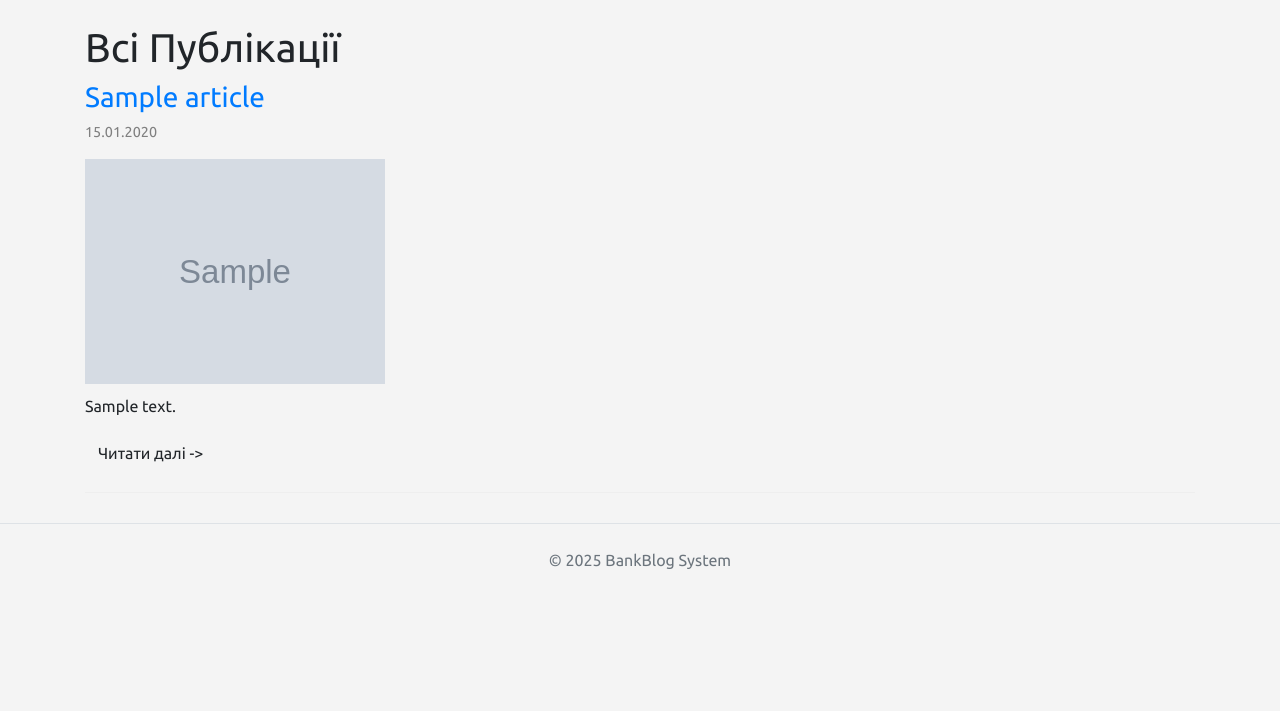
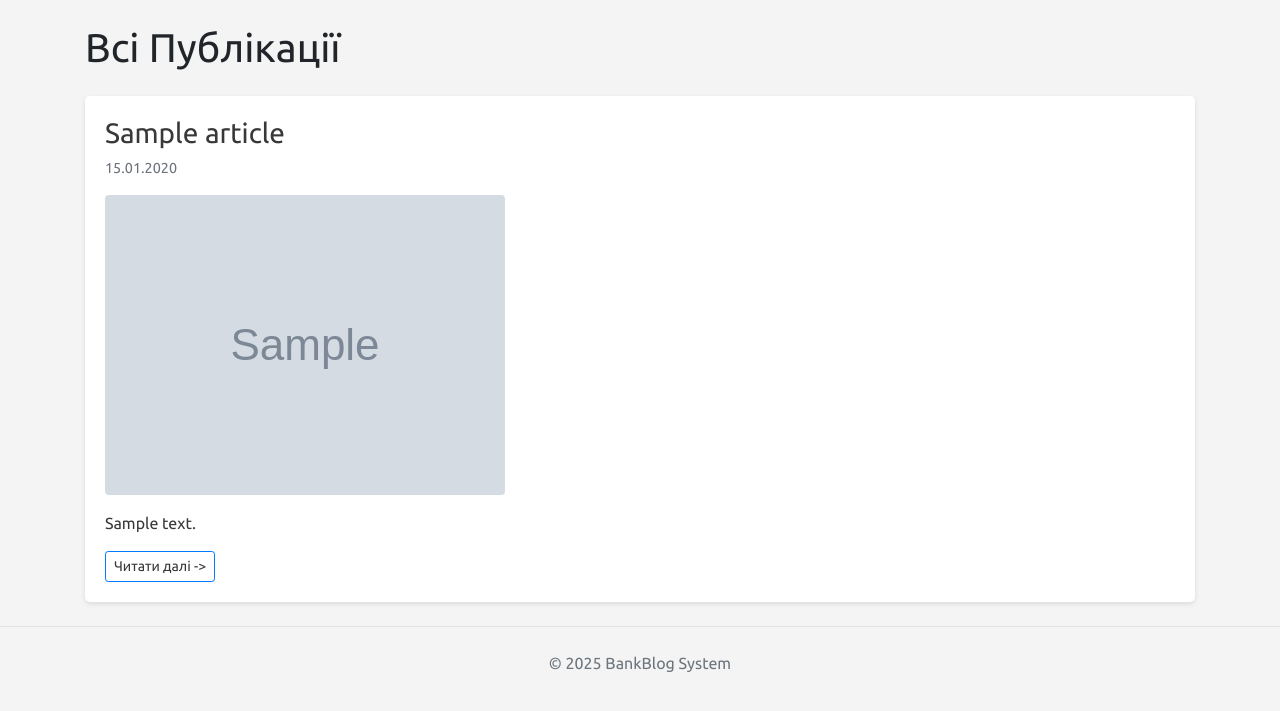
Before and after one commit to jj975/bank_db, a Django app: page /articles in a window 1280 px wide. Shown: the part 56-767 px from the top of the page. Run offline with Django 4.2, Linux system fonts and the light colour scheme; tables that the repository leaves empty hold one stand-in row (values such as "Sample post"); grey boxes marked "Sample" are stand-in pictures; some libraries are stand-ins or nearby versions.

Commit message:
update articles_list.html with bootstrap

```diff
--- a/lab6_banking/mysite/app_blog/templates/articles_list.html
+++ b/lab6_banking/mysite/app_blog/templates/articles_list.html
@@ -1,27 +1,27 @@
 {% extends "base.html" %}
 
 {% block content %}
-<h1>Всі Публікації {% if category %}: {{ category }}{% endif %}</h1>
+<h1 class="mb-4">Всі Публікації {% if category %}: {{ category }}{% endif %}</h1>
 
 <div class="articles-container">
     {% for item in items %}
-    <div style="margin-bottom: 30px; border-bottom: 1px solid #eee; padding-bottom: 20px;">
+    <div class="article-block">
         <a href="{{ item.get_absolute_url }}">
             <h3>{{ item.title }}</h3>
         </a>
 
-        <p style="color: gray; font-size: 0.9em;">
+        <p class="text-muted" style="font-size: 0.9em;">
             {{ item.pub_date|date:"d.m.Y" }}
         </p>
 
         {% if item.images.all %}
-        <div style="margin: 10px 0;">
-            <img src="{{ item.images.all.0.image.url }}" style="max-width: 300px; height: auto;">
+        <div class="container-image my-3">
+            <img class="img-fluid rounded" src="{{ item.images.all.0.image.url }}" alt="{{ item.title }}">
         </div>
         {% endif %}
 
         <p>{{ item.description|truncatewords:50 }}</p>
-        <a href="{{ item.get_absolute_url }}" class="btn">Читати далі -></a>
+        <a href="{{ item.get_absolute_url }}" class="btn btn-outline-primary btn-sm">Читати далі -></a>
     </div>
     {% empty %}
     <p>Статей поки немає.</p>
```
